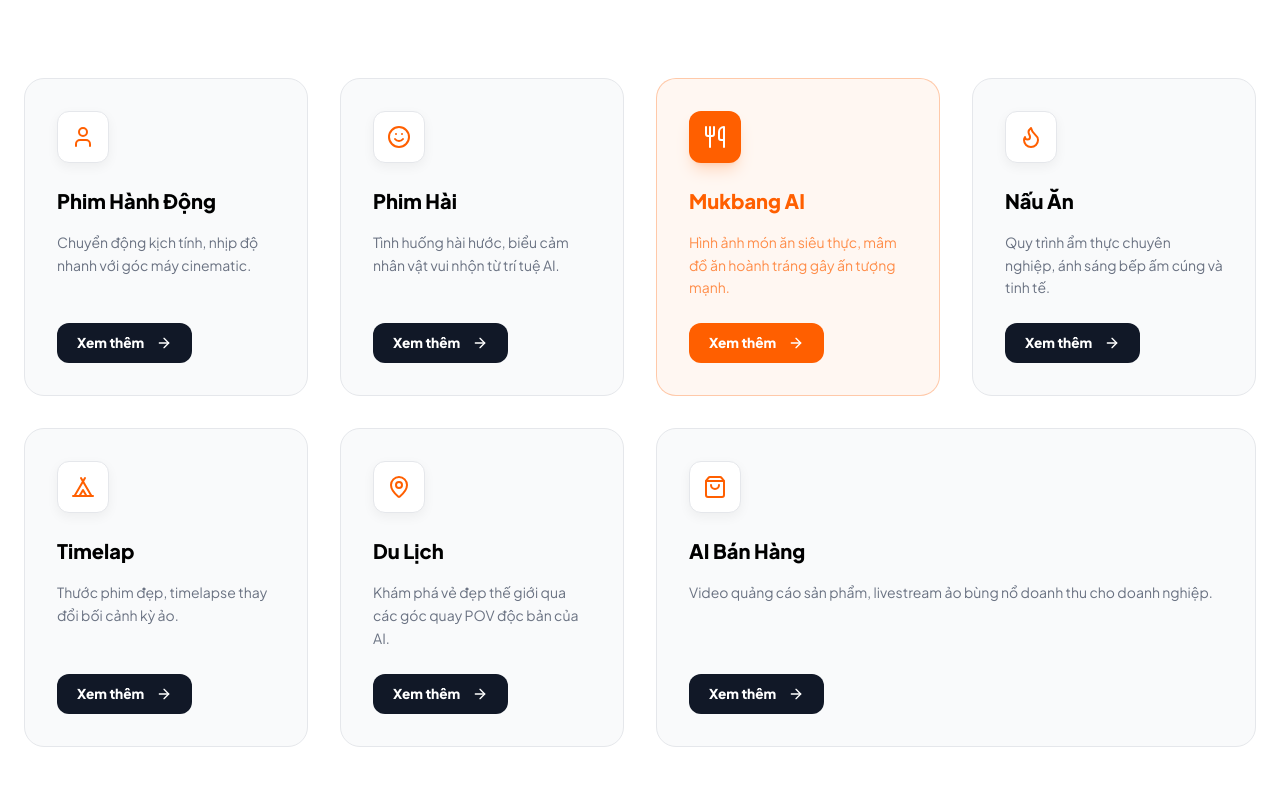
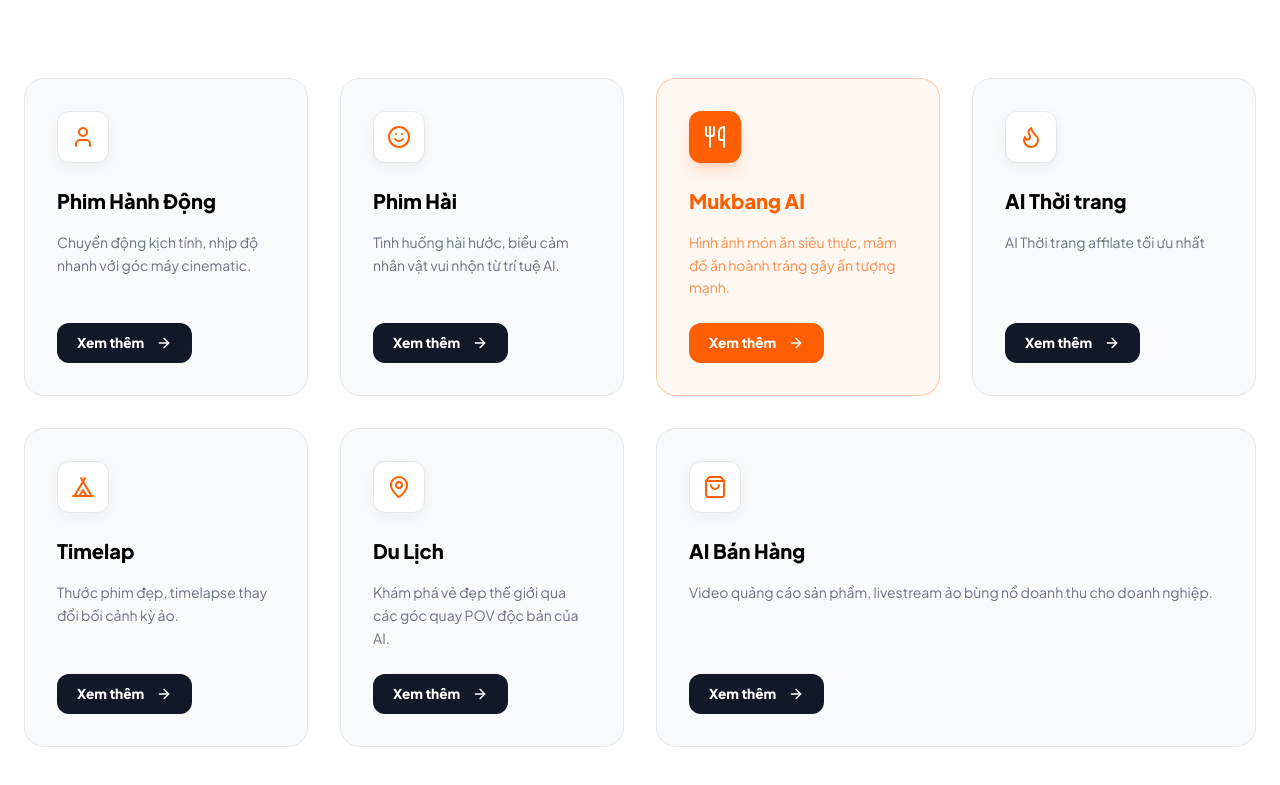
Before and after one commit to namlv68/namai, a React (Vite) app: page / in a window 1280 px wide. Shown: the part 902-1687 px from the top of the page. Built offline with nearby package versions, Linux system fonts and the light colour scheme.

Commit message:
Update featured item title and description

```diff
--- a/src/App.tsx
+++ b/src/App.tsx
@@ -47,10 +47,10 @@ const categories: Category[] = [
     isFeatured: true,
   },
   {
-    title: "Nấu Ăn",
-    description: "Quy trình ẩm thực chuyên nghiệp, ánh sáng bếp ấm cúng và tinh tế.",
+    title: "AI Thời trang",
+    description: "AI Thời trang affilate tối ưu nhất",
     icon: <Flame className="w-6 h-6" />,
-    link: "https://hainauan.vercel.app/",
+    link: "https://ai.studio/apps/a0d2ca7a-afe1-40f0-9a9b-30cdbe1e0679?fullscreenApplet=true",
   },
   {
     title: "Timelap",
```
